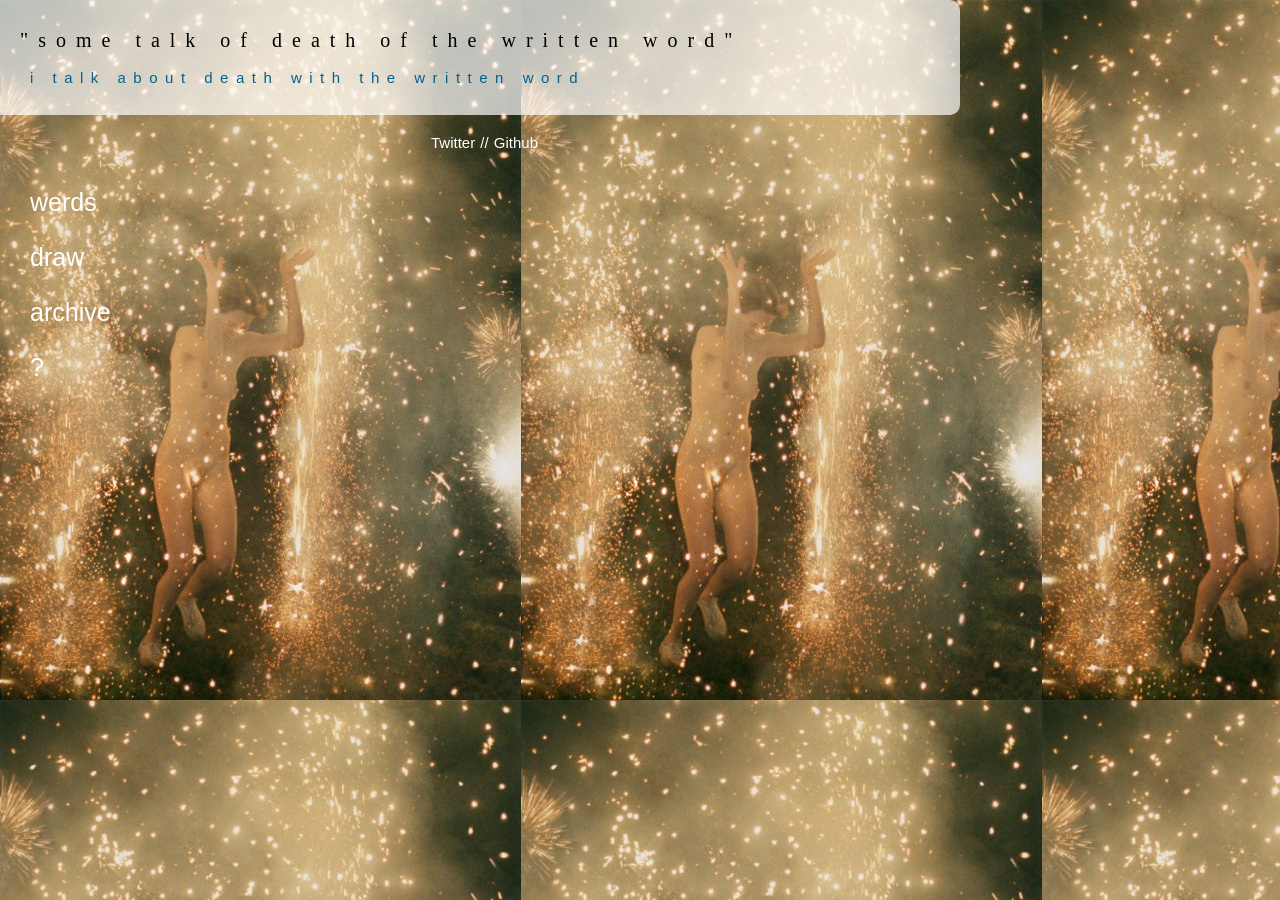
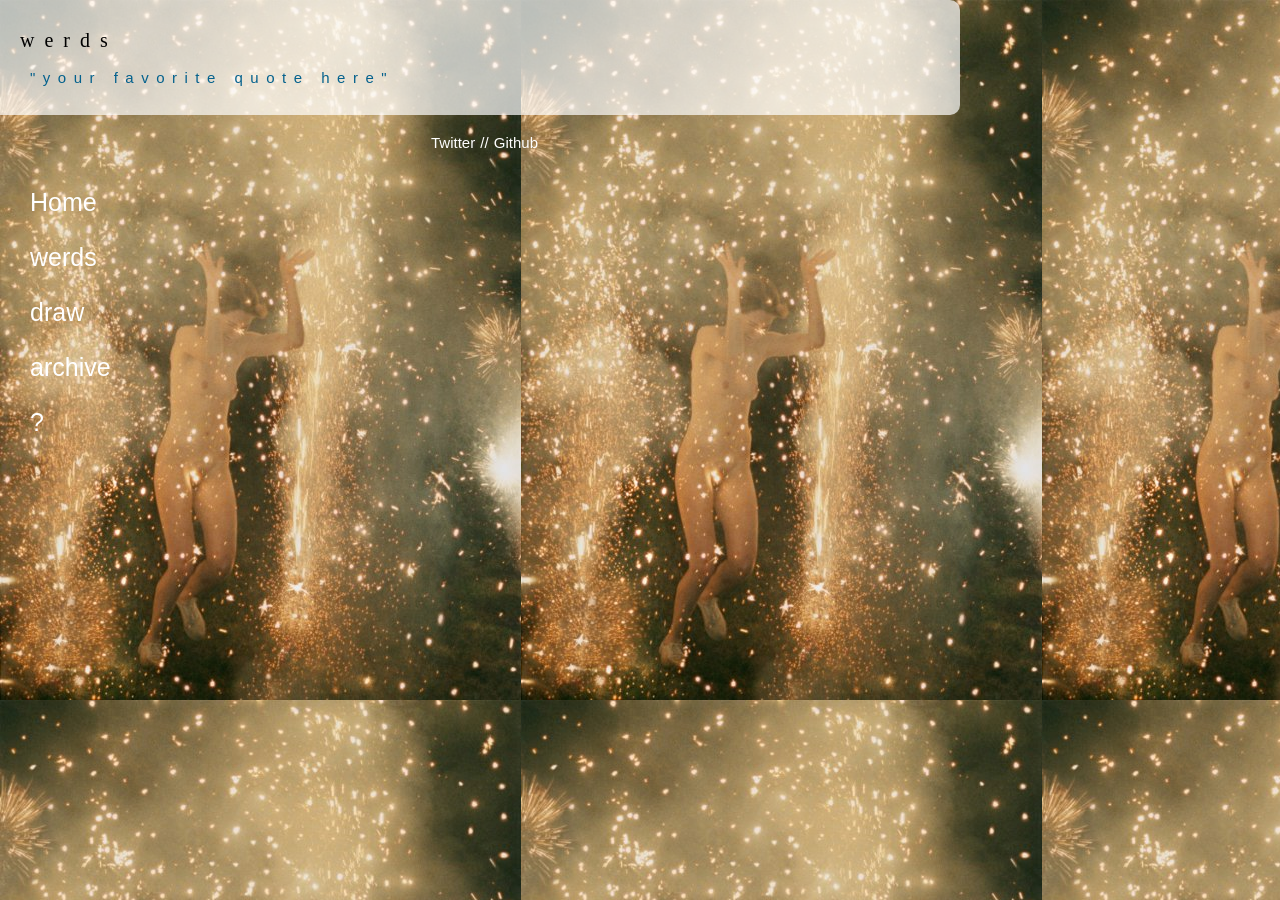
Before and after one commit to auroranou/old-portfolio, a Jekyll site: the page built from _posts/pages/2009-10-10-werds.html, in a window 1280 px wide. Built offline with Jekyll 4.4.1, drawn with Linux system fonts in a browser that asks for light colours; nearby versions of some CDN libraries; some web fonts are replaced; library files that are not in the unit come from our copies; Markdown is read by kramdown in place of the engine named in the settings.

Commit message:
set up relevant pageS

```diff
--- a/_layouts/default.html
+++ b/_layouts/default.html
@@ -24,6 +24,11 @@
 </head>
 <body {% if page.class %}class="{{page.class}}"{% endif %}  onload="prettyPrint()">
 <div class="nav">
+      <div class="wrapper" id='home'>
+     <div class="home">
+      <a href="{{base}}/" {% if page.class == nil %}class='active'{% endif %}>Home<!-- <img src="{{base}}/img/home.png" height="150" width="150" alt=""/> --></a>
+     </div>
+    </div>
     <div class="wrapper">
      <div class="werds">
      <a href="{{base}}/werds" {% if page.class == "werds" %}class="active"{% endif %}>
--- a/_posts/pages/2009-10-10-werds.html
+++ b/_posts/pages/2009-10-10-werds.html
@@ -4,8 +4,8 @@ class: words
 title: "some talk of death of the written word"
 subtitle: "Really."
 ---
-<div class="header"><h2>"some talk of death of the written word"</h2><p>i talk about death with the written word</p></div>
-{% for post in site.categories.poem %}
+<div class="header"><h2>werds</h2><p>"your favorite quote here"</p></div>
+{% for post in site.categories.werds %}
 <div class="container color">
       <h3>{{ post.title }}</h3>
         <div class="body-post">{{ post.content }}</div>
```
Also changed, not shown: other parts of _layouts/default.html (+1 -1 lines).
